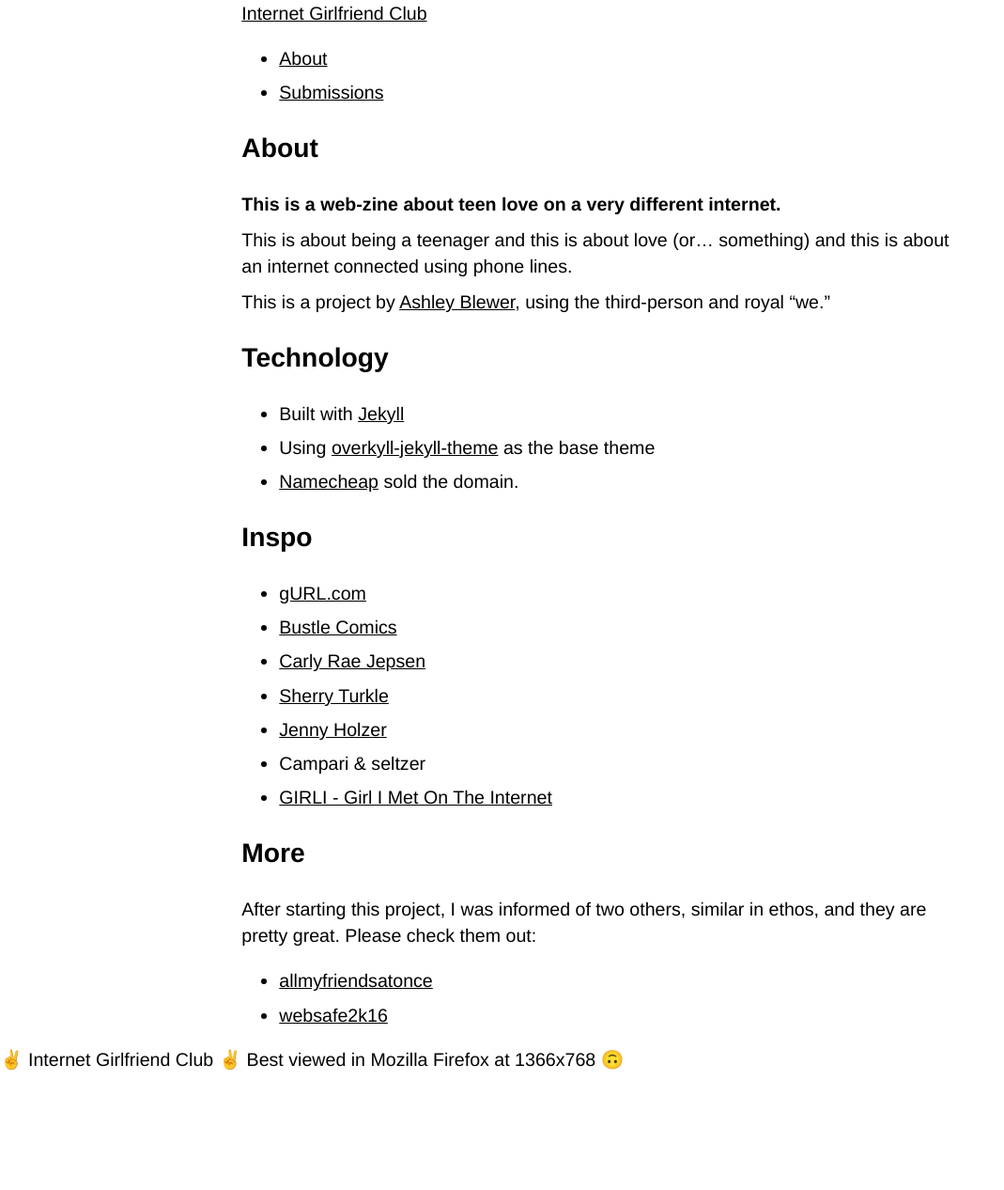
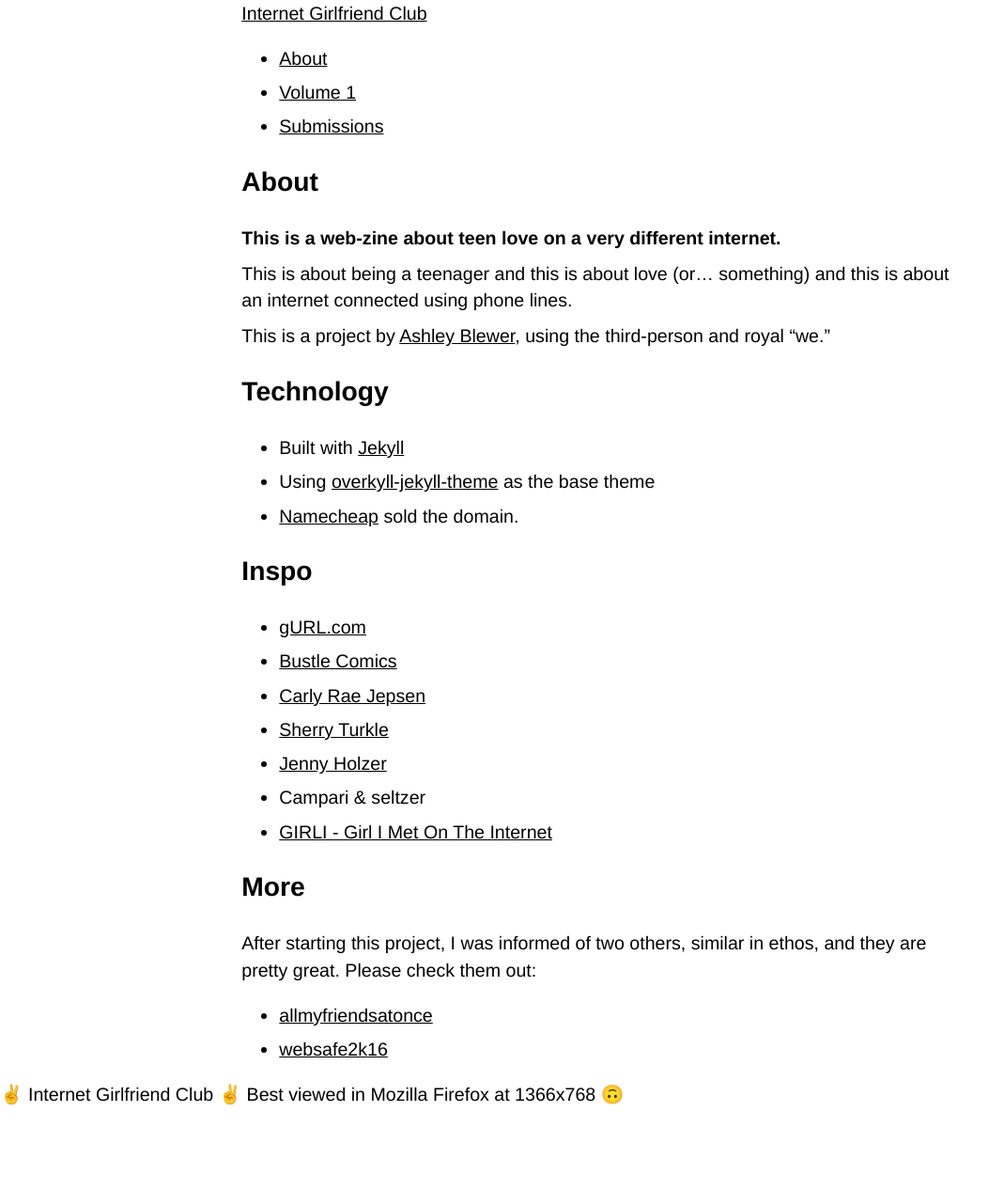
Before and after one commit to ablwr/internetgirlfriend_club, a Jekyll site: the page built from about.md, in a window 1280 px wide. Shown: the whole page at 94% size, without its empty margins (0-1069 px from the left). Built offline with Jekyll 4.4.1, drawn with Linux system fonts in a browser that asks for light colours; before the commit the page ends 1230 px from its top, so only the background shows below that.

Commit message:
belongs in header too, v1

```diff
--- a/_includes/header.html
+++ b/_includes/header.html
@@ -6,7 +6,7 @@
     <nav class="nav-main" role="navigation">
       <ul>
         <li><a class="page-link" href="/about/">About</a></li>
-        <!-- <li><a class="page-link" href="/volume1/0.html">Volume 1</a></li> -->
+        <li><a class="page-link" href="/volume1/0.html">Volume 1</a></li>
         <li><a class="page-link" href="/cfp">Submissions</a></li>
       </ul>
     </nav>
```
